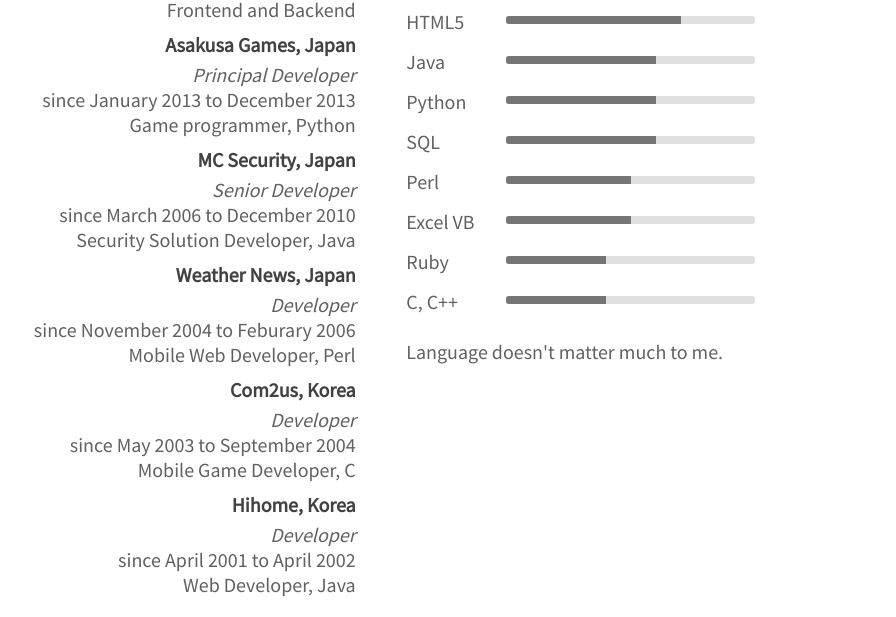
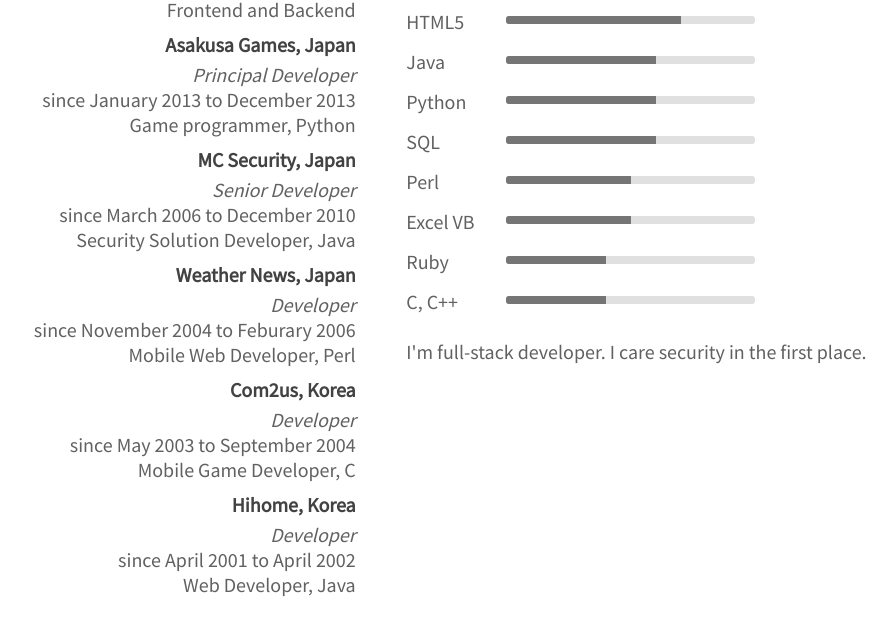
Before and after one commit to fri13th/fri13th.github.io, a plain HTML site: page index.html in a window 1280 px wide. Shown: the part 687-1304 px from the top of the page, without its empty margins (259-1155 px from the left). Drawn offline with nearby package versions, Linux system fonts and the light colour scheme.

Commit message:
fix comment

```diff
--- a/index.html
+++ b/index.html
@@ -307,7 +307,7 @@
               </div>
             </div>
           </div>
-        <span class="skills-other">Language doesn't matter much to me.</span>
+        <span class="skills-other">I'm full-stack developer. I care security in the first place.</span>
       </div>
     </div>
 
```
